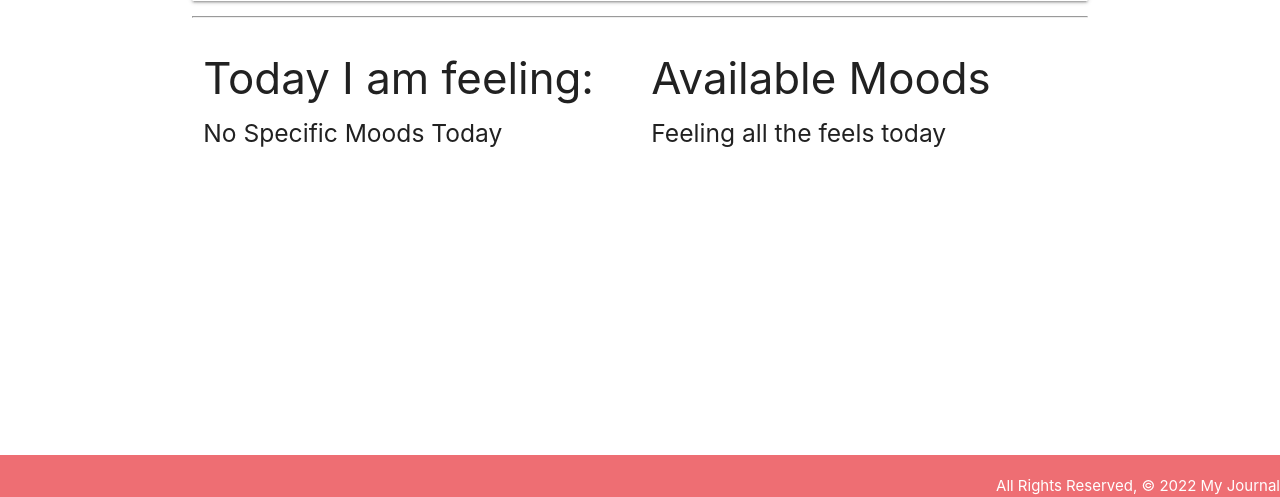
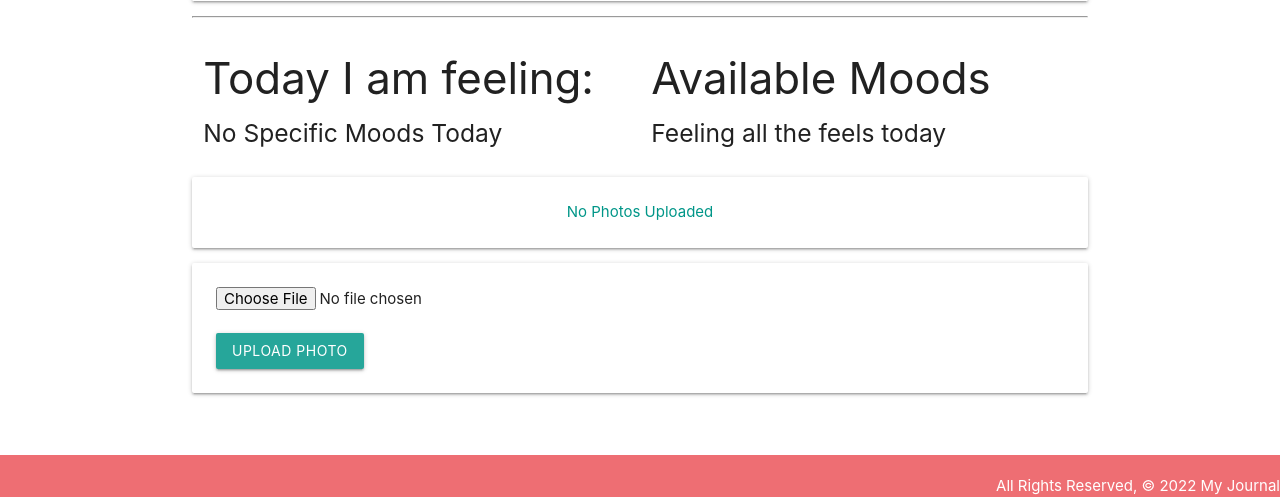
Before and after one commit to kellynelson13/my-journal, a Django app: template main_app/templates/entries/detail.html in a window 1280 px wide. Shown: the part 303-800 px from the top of the page. Run offline with Django 4.2, Linux system fonts and the light colour scheme; the template is opened without the code that fills it, so the values that code supplies are empty.

Commit message:
adds photo upload feature

```diff
--- a/main_app/templates/entries/detail.html
+++ b/main_app/templates/entries/detail.html
@@ -1,4 +1,3 @@
-
 {% extends 'base.html' %} {% block content %}
 
 <h1>Journal Entry on {{ entry.date }}</h1>
@@ -13,7 +12,6 @@
   </div>
 </div>
 
-
 <hr />
 <div class="row">
   <div class="col s6">
@@ -21,28 +19,22 @@
     {% if entry.moods.count %} {% for mood in entry.moods.all %}
     <div class="card">
       <div class="card-content">
-        <span class="card-title">
-          {{mood.mood}}
-        </span>
+        <span class="card-title"> {{mood.mood}} </span>
       </div>
     </div>
     {% endfor %} {% else %}
-    <h5>No  Specific Moods Today</h5>
+    <h5>No Specific Moods Today</h5>
     {% endif %}
   </div>
+
   <!-- Available moods will come after this line -->
-
-
 
   <div class="col s6">
     <h3>Available Moods</h3>
-    {% if moods.count %}
-      {% for mood in moods.all %}
+    {% if moods.count %} {% for mood in moods.all %}
     <div class="card">
       <div class="card-content">
-            <span class="card-title">
-              {{mood.mood}}
-            </span>
+        <span class="card-title"> {{mood.mood}} </span>
       </div>
       <div class="card-action">
         <form action="{% url 'assoc_mood' entry.id mood.id %}" method="post">
@@ -51,12 +43,32 @@
         </form>
       </div>
     </div>
-      {% endfor %}
-    {% else %}
+    {% endfor %} {% else %}
     <h5>Feeling all the feels today</h5>
     {% endif %}
   </div>
 </div>
 
 
+
+
+<div>
+  {% for photo in entry.photo_set.all %}
+  <img class="responsive-img card-panel" src="{{photo.url}}" />
+  {% empty %}
+  <div class="card-panel teal-text center-align">No Photos Uploaded</div>
+  {% endfor %}
+  <form
+    action="{% url 'add_photo' entry.id %}"
+    enctype="multipart/form-data"
+    method="POST"
+    class="card-panel"
+  >
+    {% csrf_token %}
+    <input type="file" name="photo-file" />
+    <br /><br />
+    <input type="submit" class="btn" value="Upload Photo" />
+  </form>
+</div>
+
 {% endblock %}
--- a/main_app/urls.py
+++ b/main_app/urls.py
@@ -15,5 +15,5 @@ urlpatterns = [
     path('moods/<int:pk>/update/', views.MoodUpdate.as_view(), name='moods_update'),
     path('moods/<int:pk>/delete/', views.MoodDelete.as_view(), name='moods_delete'),
     path('entries/<int:entry_id>/assoc_mood/<int:mood_id>/', views.assoc_mood, name='assoc_mood'),
-
+    path('entries/<int:entry_id>/add_photo/', views.add_photo, name='add_photo'),
 ]
```
Also changed, not shown: main_app/models.py (+11 -0 lines), main_app/views.py (+27 -1 lines), main_app/migrations/0004_alter_entry_options_photo.py (added). Lines whose indentation alone changed are shown as unchanged.
